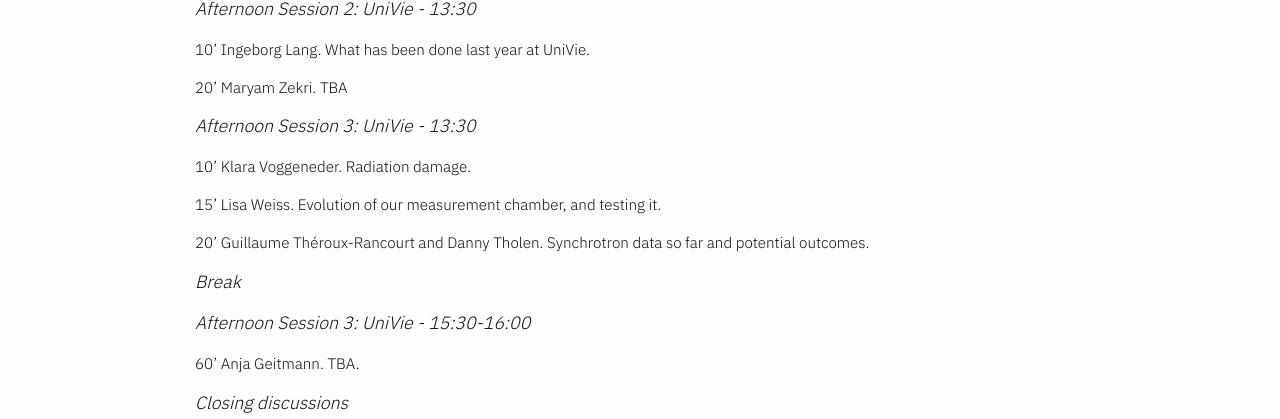
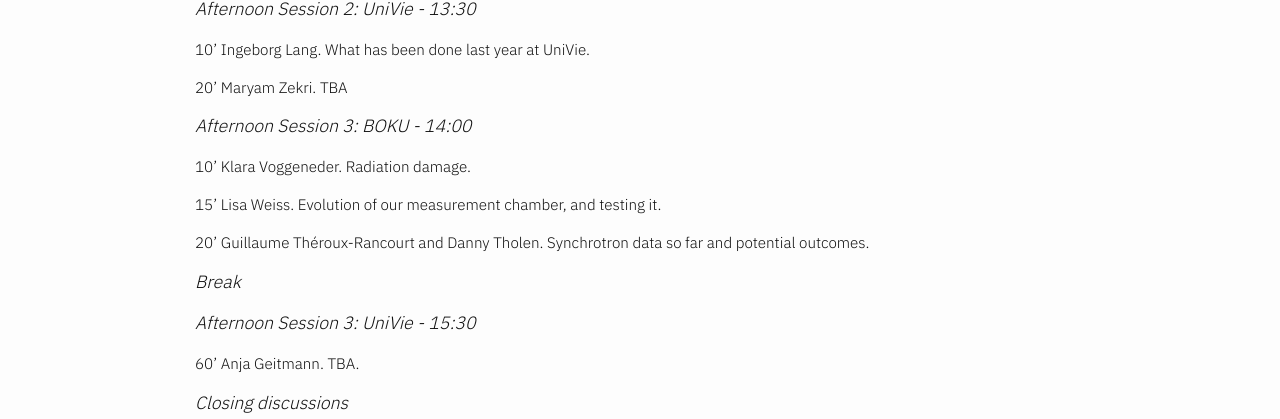
Before and after one commit to waters-gateway/waters-gateway.github.io, a Jekyll site: the page built from workshop21.md, in a window 1280 px wide. Shown: the part 979-1398 px from the top of the page. Built offline with Jekyll 4.4.1, drawn with Linux system fonts in a browser that asks for light colours; our own code applies the rules of GitHub Pages for plain Markdown files.

Commit message:
Update workshop21.md

```diff
--- a/workshop21.md
+++ b/workshop21.md
@@ -63,7 +63,7 @@ What has been done last year at UniVie.
 Maryam Zekri.
 TBA
 
-### Afternoon Session 3: UniVie - 13:30
+### Afternoon Session 3: BOKU - 14:00
 
 10'
 Klara Voggeneder.
@@ -79,7 +79,7 @@ Synchrotron data so far and potential outcomes.
 
 ### Break
 
-### Afternoon Session 3: UniVie - 15:30-16:00
+### Afternoon Session 3: UniVie - 15:30
 
 60'
 Anja Geitmann.
```
